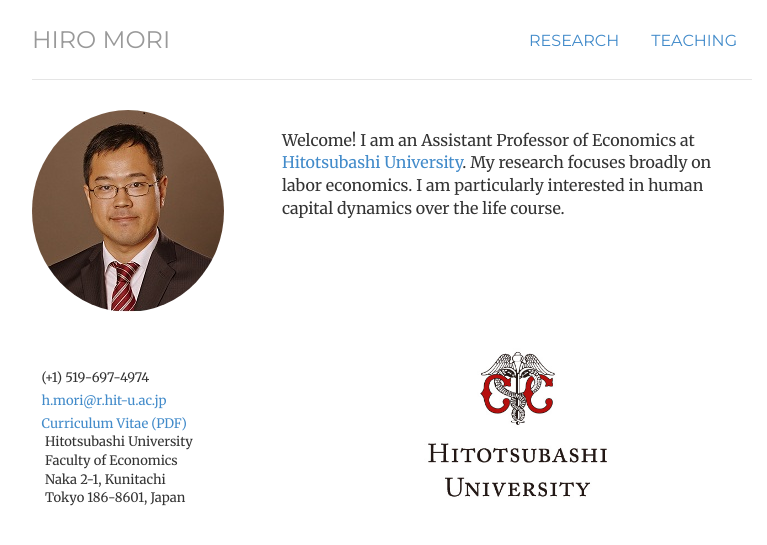
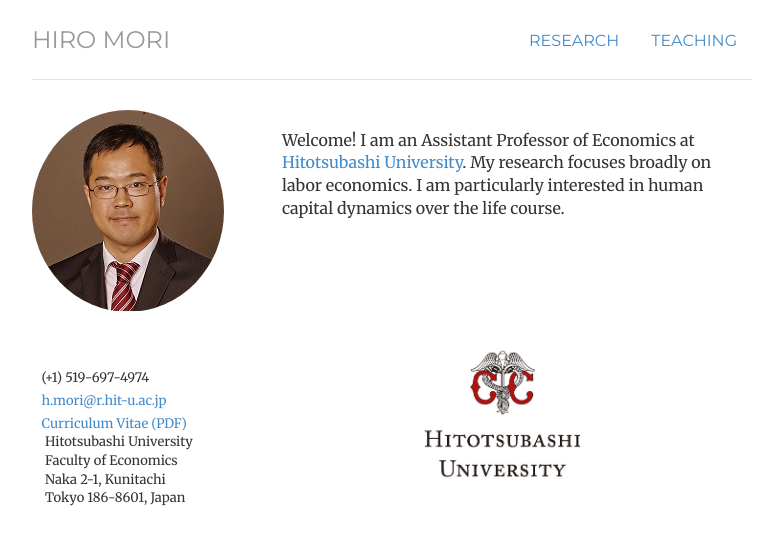
Before and after one commit to morihiroaki/morihiroaki.github.io, a Jekyll site: the page built from index.html, in a window 1280 px wide. Shown: the top 545 px of the page, without its empty margins (248-1015 px from the left). Built offline with Jekyll 4.4.1, drawn with Linux system fonts in a browser that asks for light colours.

Commit message:
Update index.html

```diff
--- a/index.html
+++ b/index.html
@@ -41,7 +41,7 @@
               <p><font size="3"> Welcome! I am an Assistant Professor of Economics at <a href="http://www.econ.hit-u.ac.jp/~koho/english/">Hitotsubashi University</a>. My research
               focuses broadly on labor economics. I am particularly interested in human capital dynamics over the life course.</p>
               <br/><br/><br/><br/><br/>
-              <img  class="img-rounded" src="files/hitotsubashi.jpg" height="161" width="230" style='right: center;' hspace="120">
+              <img  class="img-rounded" src="files/hitotsubashi.jpg" height="140" width="200" style='right: center;' hspace="120">
 
               </div>
 
```
